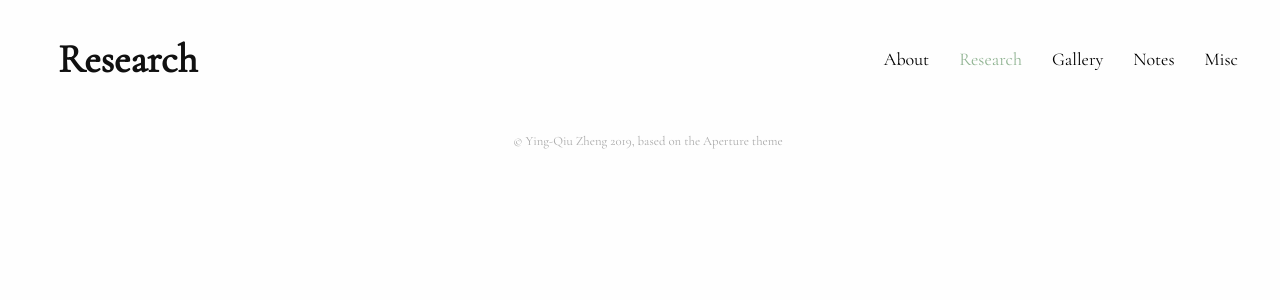
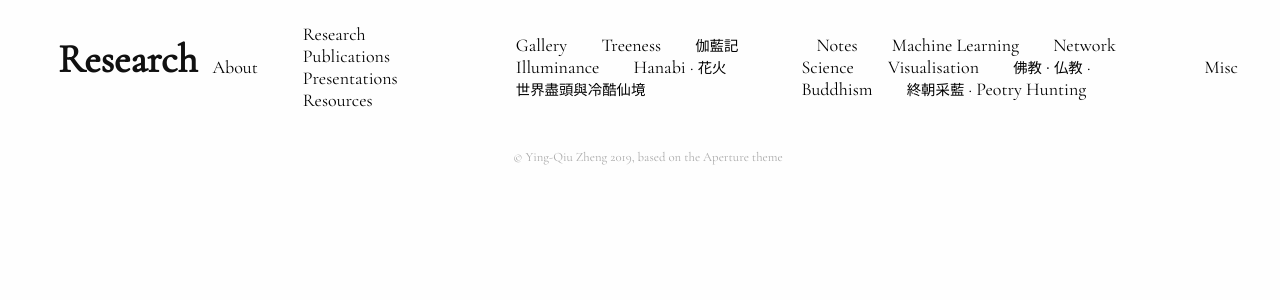
Before and after one commit to yingqiuz/yingqiuz.github.io, a Jekyll site: the page built from research/index.html, in a window 1280 px wide. Shown: the top 300 px of the page. Built offline with Jekyll 4.4.1, drawn with Linux system fonts in a browser that asks for light colours; nearby versions of some CDN libraries; a style sheet for code colours, icons or effects is not loaded.

Commit message:
add dropdown

```diff
--- a/_config.yml
+++ b/_config.yml
@@ -2,8 +2,8 @@
 # Site
 
 title: Ying-Qiu Zheng
-url: "https://yingqiuzheng.me"
-baseurl: "https://yingqiuzheng.me"
+url:
+baseurl:
 google_analytics_key:
 
 # Values for the jekyll-seo-tag gem (https://github.com/jekyll/jekyll-seo-tag)
--- a/_data/navigation.yml
+++ b/_data/navigation.yml
@@ -2,9 +2,38 @@
   link: /
 - name: Research
   link: /research/
+  menu:
+    - subname: Publications
+      sublink: /research/
+    - subname: Presentations
+      sublink: /research/
+    - subname: Resources
+      sublink: /research/
 - name: Gallery
   link: /gallery/
+  menu:
+    - subname: Treeness
+      sublink: /gallery/treeness/
+    - subname: <em>伽藍記</em>
+      sublink: /gallery/samgharama/
+    - subname: Illuminance
+      sublink: /gallery/illuminance/
+    - subname: Hanabi · <em>花火</em>
+      sublink: /gallery/fireworks/
+    - subname: <em>世界盡頭與冷酷仙境</em>
+      sublink: /gallery/HardBoiledWonderland/
 - name: Notes
   link: /notes/
+  menu:
+    - subname: Machine Learning
+      sublink: /notes/
+    - subname: Network Science
+      sublink: /notes/
+    - subname: Visualisation
+      sublink: /notes/
+    - subname: <em>佛教 · 仏教</em> · Buddhism
+      sublink: /notes/
+    - subname: <em>終朝采藍</em> · Peotry Hunting
+      sublink: /notes/
 - name: Misc
   link: /misc/
--- a/_includes/navigation.html
+++ b/_includes/navigation.html
@@ -6,6 +6,16 @@
 		{% if link.link == page.url %}
 			{% assign class = class | append: " active" %}
 		{% endif %}
-		<a href="{% include relative-src.html src=link.link %}" class="{{ class }}">{{ link.name }}</a>
+		{% if link.menu %}
+					<div class="dropdown">
+						<a href="{{ link.link }}">{{ link.name }}</a>
+					{% for item in link.menu %}
+					<a href="{{ item.sublink }}">{{ item.subname }}</a>
+					{% endfor %}
+					</div>
+
+		{% else %}
+			<a href="{% include relative-src.html src=link.link %}" class="{{ class }}">{{ link.name }}</a>
+		{% endif %}
 	{% endfor %}
 </nav>
--- a/_sass/elements.scss
+++ b/_sass/elements.scss
@@ -47,13 +47,74 @@
 		transition: color .2s ease;
 
 		&.active {
-			color: $link-color;
+			color: $green;
 		}
 
 		&:hover {
-			color: $link-color;
+			color: $green;
+		}
+
+		.dropdown-menu {
+			display: none;
+			position: absolute;
+			background-color: rgba($background, 0.6);
+			z-index: 1;
+
+			a {
+				color: $color;
+				padding: 8px;
+				float: none;
+				display: block;
+				text-align: center;
+				text-decoration: none;
+
+				&:hover {
+					color: $green
+				}
+			}
+		}
+
+		&:hover .dropdown-menu {
+			display: block;
 		}
 	}
+
+	.dropdown {
+		padding: 15px;
+		text-decoration: none;
+		color: darken($color, 30%);
+		transition: color .2s ease;
+
+		.dropdown-btn {
+			visibility: hidden;
+			position: absolute;
+			background-color: rgba($background, 0.6);
+			z-index: 1;
+
+			a {
+				color: $color;
+				padding: 8px;
+				float: none;
+				display: block;
+				text-align: center;
+				text-decoration: none;
+
+				&:hover {
+					color: $green
+				}
+			}
+		}
+
+		&.active {
+			color: $green;
+		}
+
+		&:hover .dropdown-btn {
+			visibility: visible;
+		}
+
+	}
+
 }
 
 section{
```
